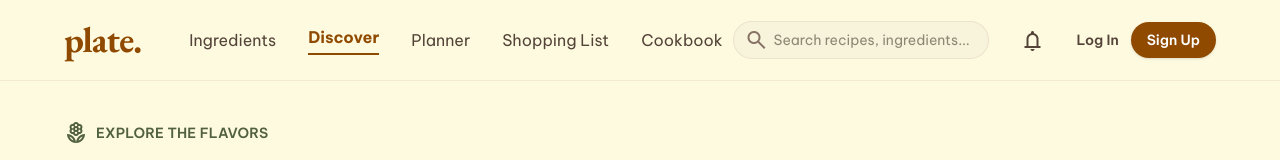
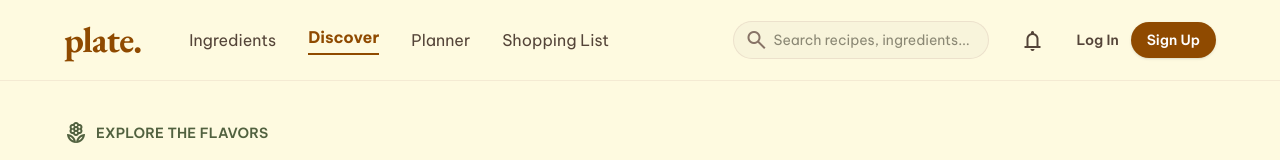
Before and after one commit to AbbosJabborov/cookie-boy, a React (Vite) app in the folder frontend/: page / in a window 1280 px wide. Shown: the top 160 px of the page. Built offline with nearby package versions, Linux system fonts and the light colour scheme; no server answers.

Commit message:
fixed navbar

```diff
--- a/frontend/src/components/layout/Navbar.tsx
+++ b/frontend/src/components/layout/Navbar.tsx
@@ -3,11 +3,10 @@ import { useState, useEffect, useRef } from "react";
 import { useAuth } from "@/hooks/useAuth";
 
 const navLinks = [
-  { to: "/ingredients", label: "Ingredients" },
-  { to: "/", label: "Discover" },
-  { to: "/planner", label: "Planner" },
-  { to: "/shopping", label: "Shopping List" },
-  { to: "/cooking-guide", label: "Cookbook" },
+  { to: "/ingredients", label: "Ingredients", protected: true },
+  { to: "/", label: "Discover", protected: false },
+  { to: "/planner", label: "Planner", protected: true },
+  { to: "/shopping", label: "Shopping List", protected: true },
 ];
 
 export function Navbar() {
@@ -61,6 +60,12 @@ export function Navbar() {
               <NavLink
                 key={link.to}
                 to={link.to}
+                onClick={(e) => {
+                  if (link.protected && !isAuthenticated) {
+                    e.preventDefault();
+                    navigate("/login");
+                  }
+                }}
                 className={({ isActive }) =>
                   isActive
                     ? "text-primary font-bold border-b-2 border-primary pb-1 font-body-md"
```
Also changed, not shown: 1 other file (tests, documents, lock files or other folders).
